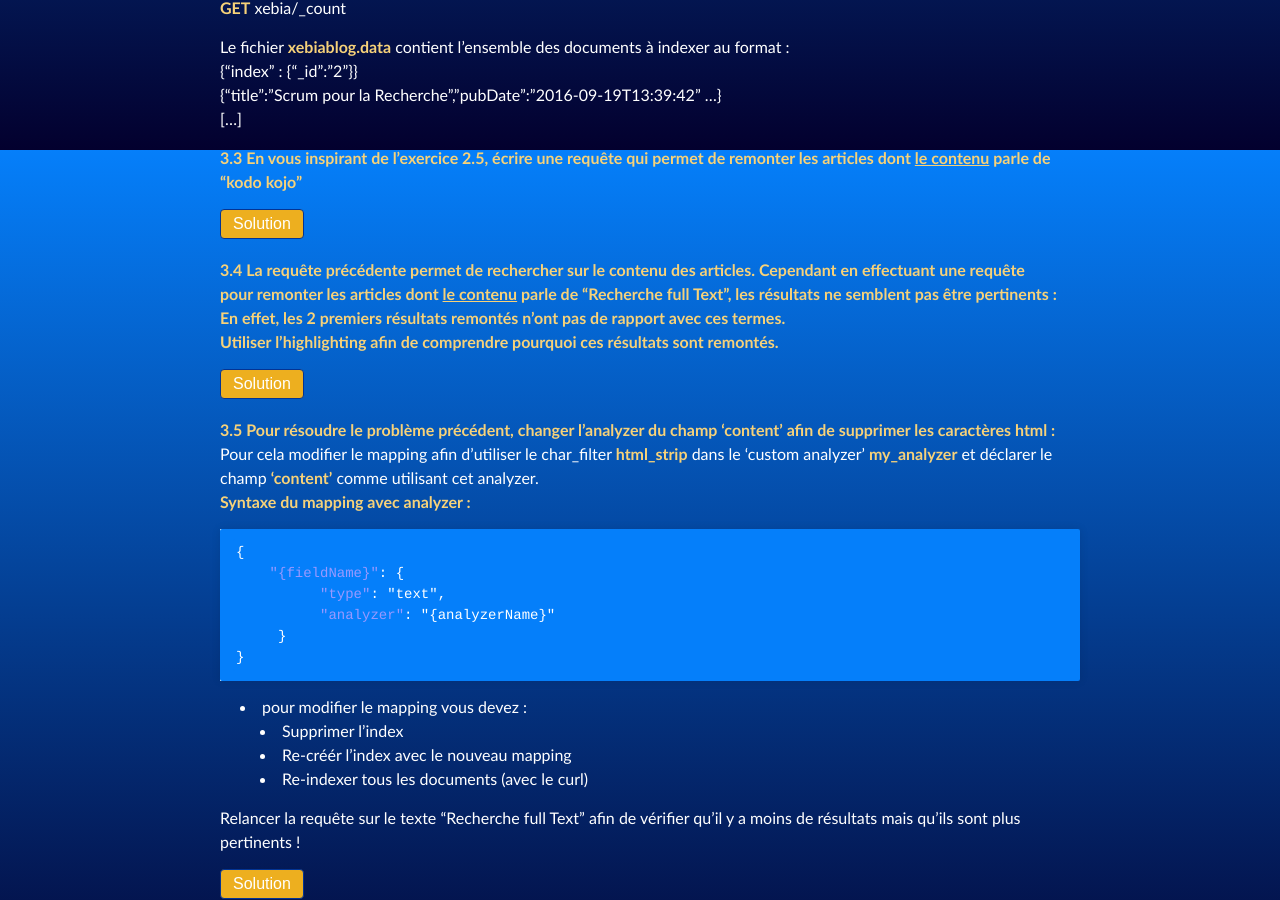
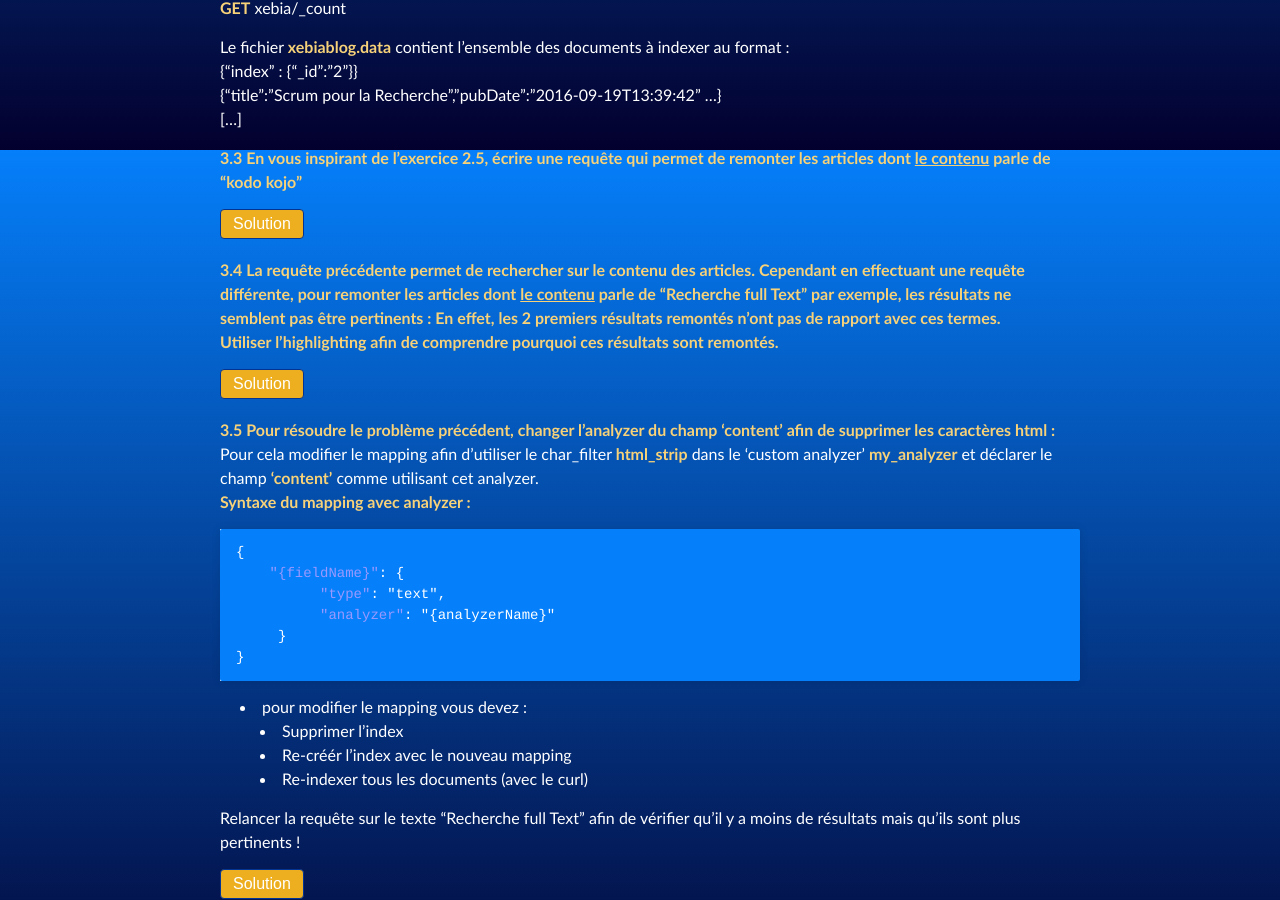
Before and after one commit to oziade/oziade.github.io, a Jekyll site: the page built from index.md, in a window 1280 px wide and 900 px high, scrolled down 4494 px. Built offline with Jekyll 4.4.1, drawn with Linux system fonts in a browser that asks for light colours; nearby versions of some CDN libraries.

Commit message:
Clarify question

```diff
--- a/_includes/chapter_3.md
+++ b/_includes/chapter_3.md
@@ -122,7 +122,7 @@ __GET__ xebia/_search
 {% endhighlight %}
 </blockquote>
 ---
-  __3.4 La requête précédente permet de rechercher sur le contenu des articles. Cependant en effectuant une requête pour remonter les articles dont <u>le contenu</u> parle de "Recherche full Text", les résultats ne semblent pas être pertinents : En effet, les 2 premiers résultats remontés n'ont pas de rapport avec ces termes.
+  __3.4 La requête précédente permet de rechercher sur le contenu des articles. Cependant en effectuant une requête différente, pour remonter les articles dont <u>le contenu</u> parle de "Recherche full Text" par exemple, les résultats ne semblent pas être pertinents : En effet, les 2 premiers résultats remontés n'ont pas de rapport avec ces termes.
 Utiliser l'highlighting afin de comprendre pourquoi ces résultats sont remontés.__
 <blockquote class = 'solution' markdown="1">
 GET xebia/_search
```
